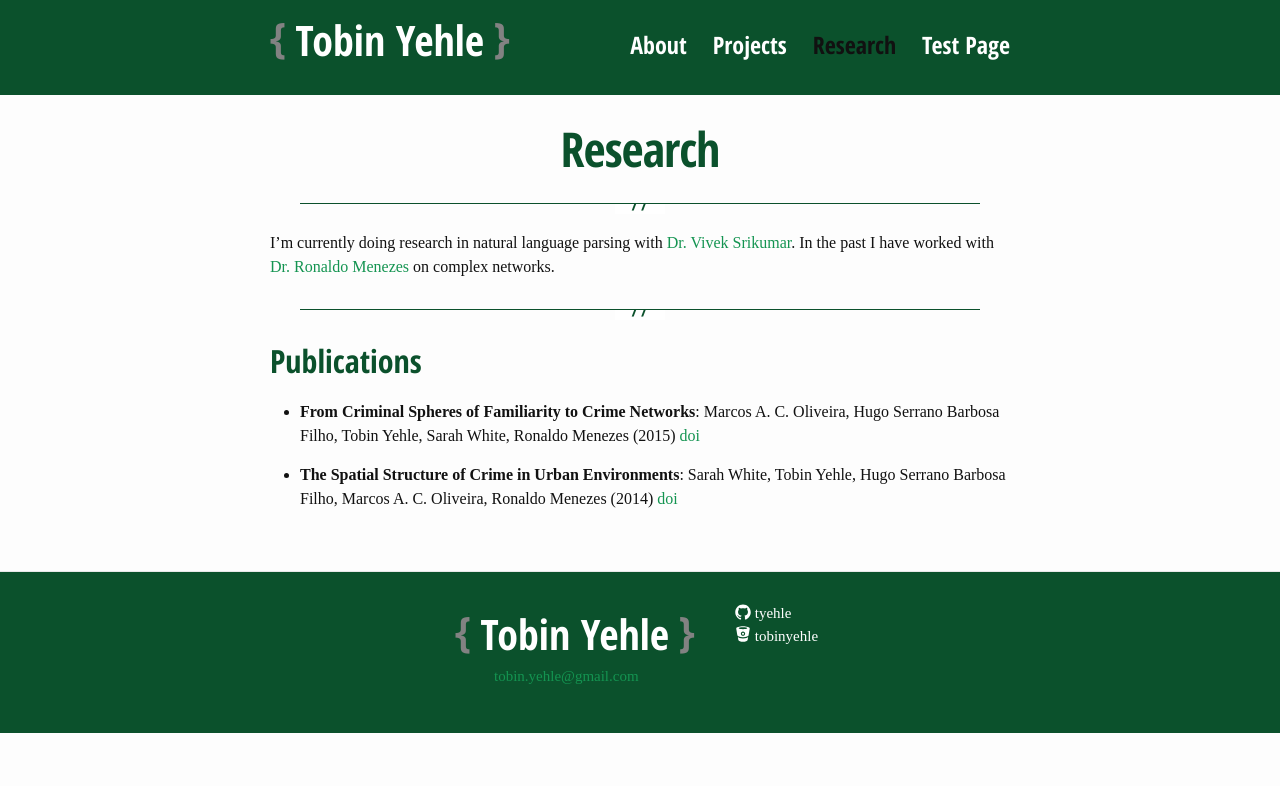
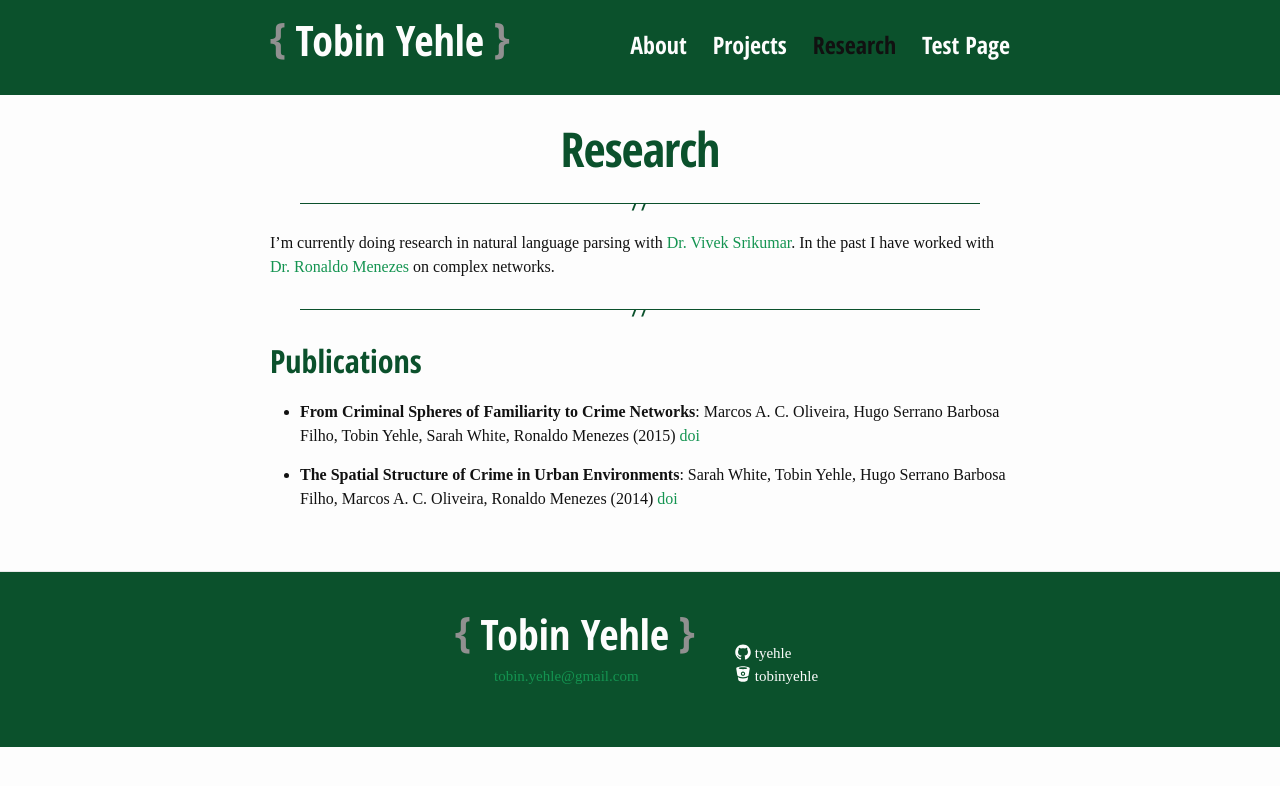
Before and after one commit to tyehle/tyehle.github.io, a Jekyll site: the page built from _pages/research.md, in a window 1280 px wide. Shown: the top 786 px of the page. Built offline with Jekyll 4.4.1, drawn with Linux system fonts in a browser that asks for light colours; some web fonts are replaced; Markdown is read by kramdown in place of the engine named in the settings.

Commit message:
fix many visual issues

```diff
--- a/_layouts/page.html
+++ b/_layouts/page.html
@@ -8,6 +8,7 @@
   </header>
 
   <div class="post-content">
+  	<hr>
     {{ content }}
   </div>
 
--- a/_layouts/post.html
+++ b/_layouts/post.html
@@ -9,6 +9,7 @@
   </header>
 
   <div class="post-content" itemprop="articleBody">
+  	<hr>
     {{ content }}
   </div>
 
--- a/_pages/research.md
+++ b/_pages/research.md
@@ -3,8 +3,6 @@
 title: Research
 permalink: /research/
 ---
-
-***
 
 I'm currently doing research in natural language parsing with [Dr. Vivek Srikumar](http://svivek.com).
 In the past I have worked with [Dr. Ronaldo Menezes](http://cs.fit.edu/~rmenezes/Home.html) on complex networks.
--- a/_sass/_layout.scss
+++ b/_sass/_layout.scss
@@ -40,7 +40,7 @@
 }
 
 .site-title-brace {
-    color: $grey-color;
+    color: #909090;
     position: relative;
     bottom: 3px;
 }
@@ -83,9 +83,9 @@
 
     @include media-query($on-palm) {
         position: absolute;
+        z-index: 10;
         top: 25px;
         right: $spacing-unit;
-        // background-color: $background-color;
         background-color: $brand-color;
         border: 2px solid $grey-color;
         border-radius: 5px;
@@ -129,10 +129,6 @@
             }
             margin-left: 20px;
         }
-
-        // .current-page-link {
-        //     @extend .page-link;
-        // }
     }
 }
 
@@ -153,16 +149,16 @@
 }
 
 .social-media-list {
+    margin-top: 40px;
     list-style: none;
     margin-left: 0;
-    padding: 40 0 0 0px;
 }
 
 .footer-col-wrapper {
     font-size: 15px;
     color: $grey-color;
     width: 400px;
-    margin: 0 auto;
+    margin: auto;
     // margin-left: -$spacing-unit / 2;
     @extend %clearfix;
 }
@@ -181,6 +177,23 @@
 .footer-col-2 {
     width: -webkit-calc(30% - (#{$spacing-unit} / 2));
     width:         calc(30% - (#{$spacing-unit} / 2));
+}
+
+@include media-query($on-palm) {
+    .footer-col {
+        float: none;
+    }
+
+    .footer-col-1 {
+        width: 100%;
+        margin-bottom: 0px;
+    }
+
+    .footer-col-2 {
+        width: 100%;
+        margin-top: 0px;
+        padding-left: $spacing-unit * 2;
+    }
 }
 
 .footer-contact {
--- a/css/main.scss
+++ b/css/main.scss
@@ -24,7 +24,7 @@
 $grey-color:       #828282;
 $grey-color-light: lighten($grey-color, 40%);
 $grey-color-dark:  darken($grey-color, 25%);
-$white-color:      #FFFFFF;
+$white-color:      #fdfdfd;
 
 // Width of the content area
 $content-width:    800px;
```
Also changed, not shown: _pages/projects.md (+0 -2 lines).
